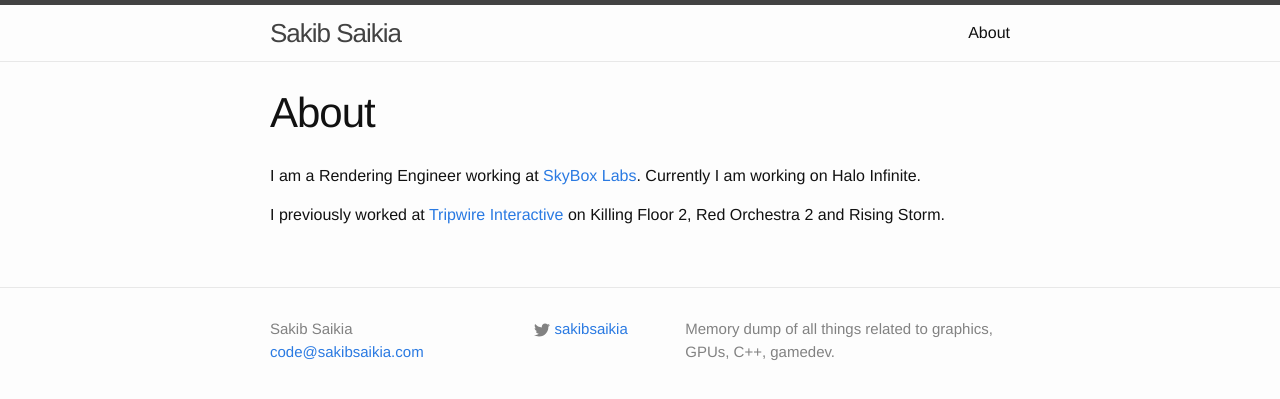
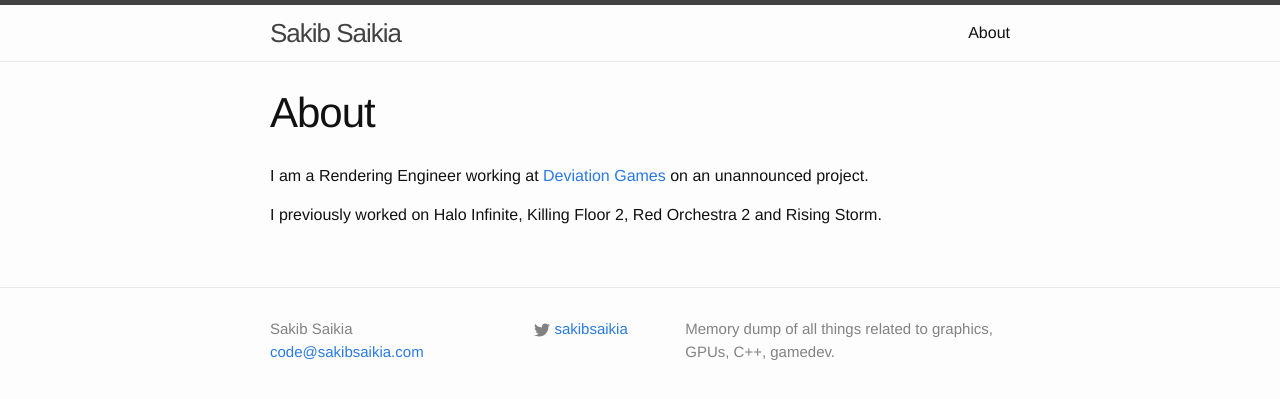
Before and after one commit to SakibSaikia/SakibSaikia.github.io, a Jekyll site: the page built from about.md, in a window 1280 px wide. Shown: the top 399 px of the page. Built offline with Jekyll 4.4.1, drawn with Linux system fonts in a browser that asks for light colours.

Commit message:
Updated About Me section

```diff
--- a/about.md
+++ b/about.md
@@ -4,6 +4,6 @@ title: About
 permalink: /about/
 comments: false
 ---
-I am a Rendering Engineer working at [SkyBox Labs](http://skyboxlabs.com/). Currently I am working on Halo Infinite.
+I am a Rendering Engineer working at [Deviation Games](https://www.deviationgames.com/) on an unannounced project.
 
-I previously worked at [Tripwire Interactive](http://www.tripwireinteractive.com/) on Killing Floor 2, Red Orchestra 2 and Rising Storm.
+I previously worked on Halo Infinite, Killing Floor 2, Red Orchestra 2 and Rising Storm.
```
